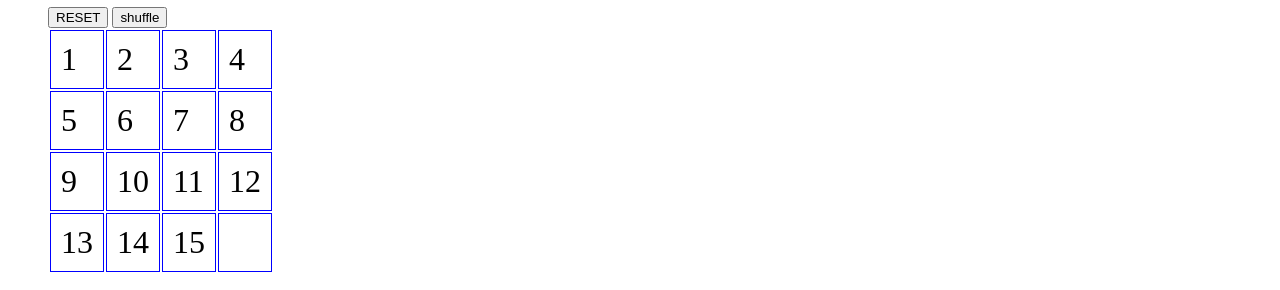
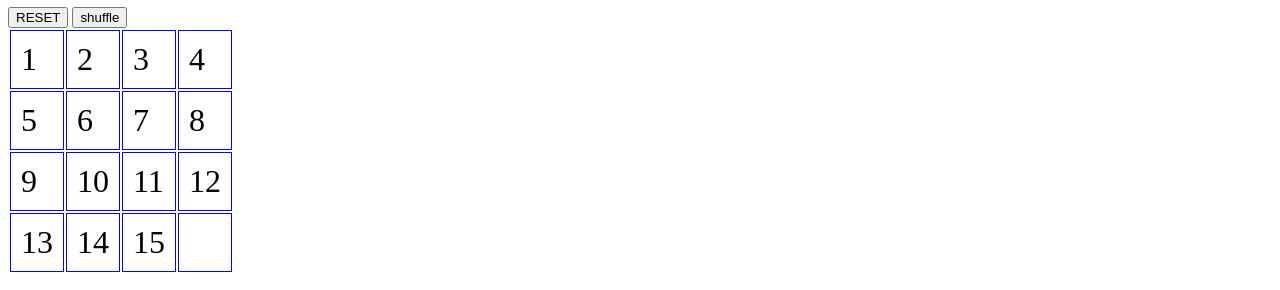
Before and after one commit to lucien0410/lucien0410.github.io, a plain HTML site: page index.html in a window 1280 px wide. Shown: the part 954-1244 px from the top of the page. Drawn offline with Linux system fonts and the light colour scheme.

Commit message:
Update index.html

```diff
--- a/index.html
+++ b/index.html
@@ -13,7 +13,7 @@
 <img src="/cover_photo.jpg" alt="Eva_and_me" width="359" height="639">
 </body>
 
-<blockquote>
+
 <body>
 <head>
 <title>Yuan-Lu's 15 PUZZLE</title>
@@ -126,6 +126,6 @@ function move(e){
     <!-- <td onmouseover="location_of_empty(this)">3,3</td> 	-->
 </tr>
 </body>
-</blockquote>
+
 
 </html>
```
